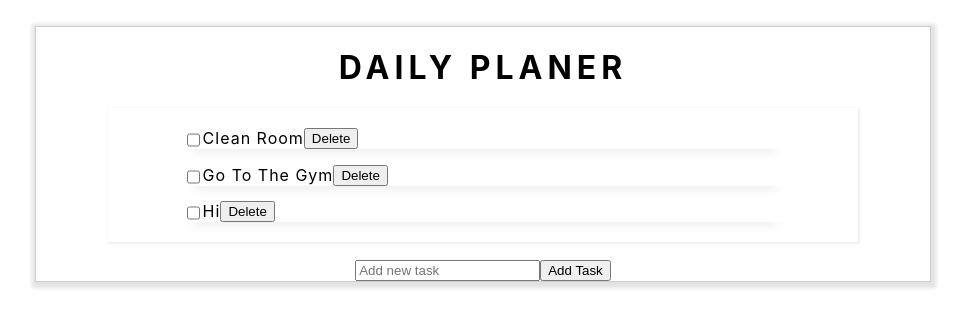
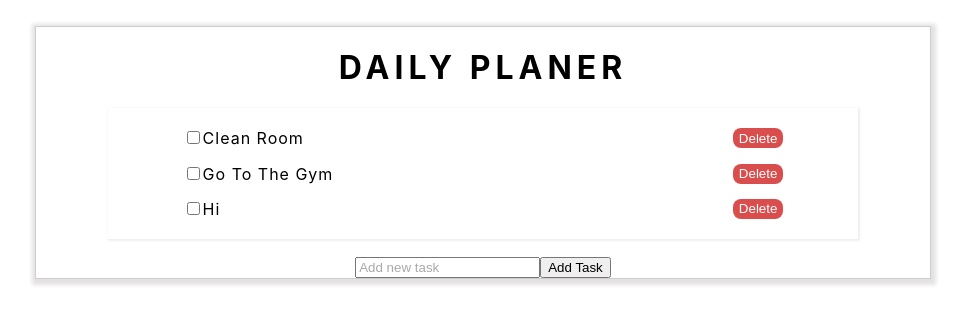
Before and after one commit to Kristinna97/todo-react-app, a React (Create React App) app: page / in a window 1280 px wide. Shown: the top 326 px of the page, without its empty margins (157-1124 px from the left). Built offline with nearby package versions, Linux system fonts and the light colour scheme.

Commit message:
style delete button

```diff
--- a/src/App.css
+++ b/src/App.css
@@ -21,7 +21,7 @@ li {
   box-shadow: 2px 10px 10px -10px rgba(58, 57, 57, 0.69);
   margin: 2% 10%;
   display: flex;
-  justify-content: flex-start;
+  justify-content: space-between;
   text-transform: capitalize;
   letter-spacing: 1px;
 }
@@ -29,3 +29,16 @@ li {
 li > input {
   margin-bottom: 0px;
 }
+
+::placeholder{
+  color: rgb(170, 169, 169);
+}
+
+#delete
+{
+  background-color: #da4d4d;
+   color: rgb(54, 53, 53);
+   border: none;
+   border-radius: 8px;
+   color: white;
+  }
--- a/src/Components/TaskList.js
+++ b/src/Components/TaskList.js
@@ -9,8 +9,11 @@ function TaskList() {
     <ul>
       {tasks.map((task) => {
         return <li key={task}>
+          <div>
           <input type="checkbox"  ></input>
-          {task} <button>Delete</button></li>;
+          {task}
+          </div>
+          <button id='delete'>Delete</button></li>;
       })}
     </ul>
     <TaskAdder setTasks = {setTasks}/>
```
